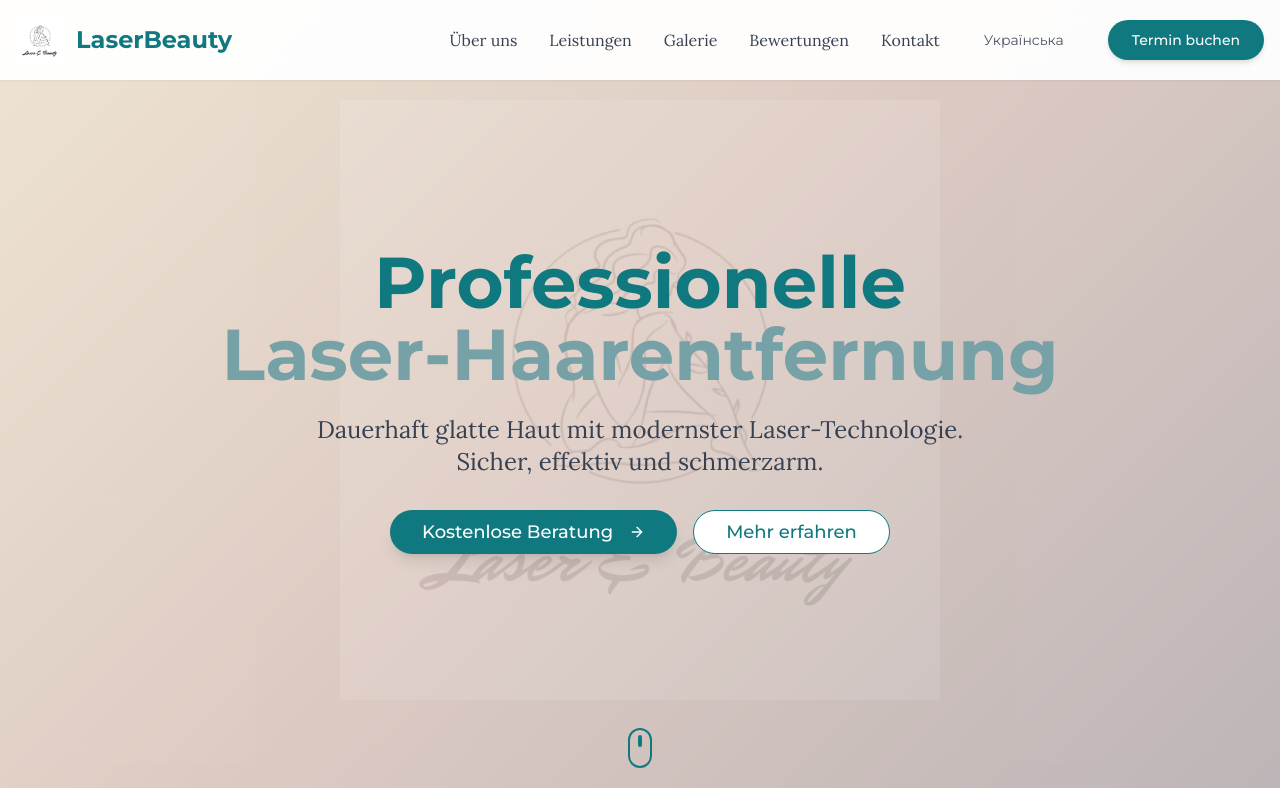
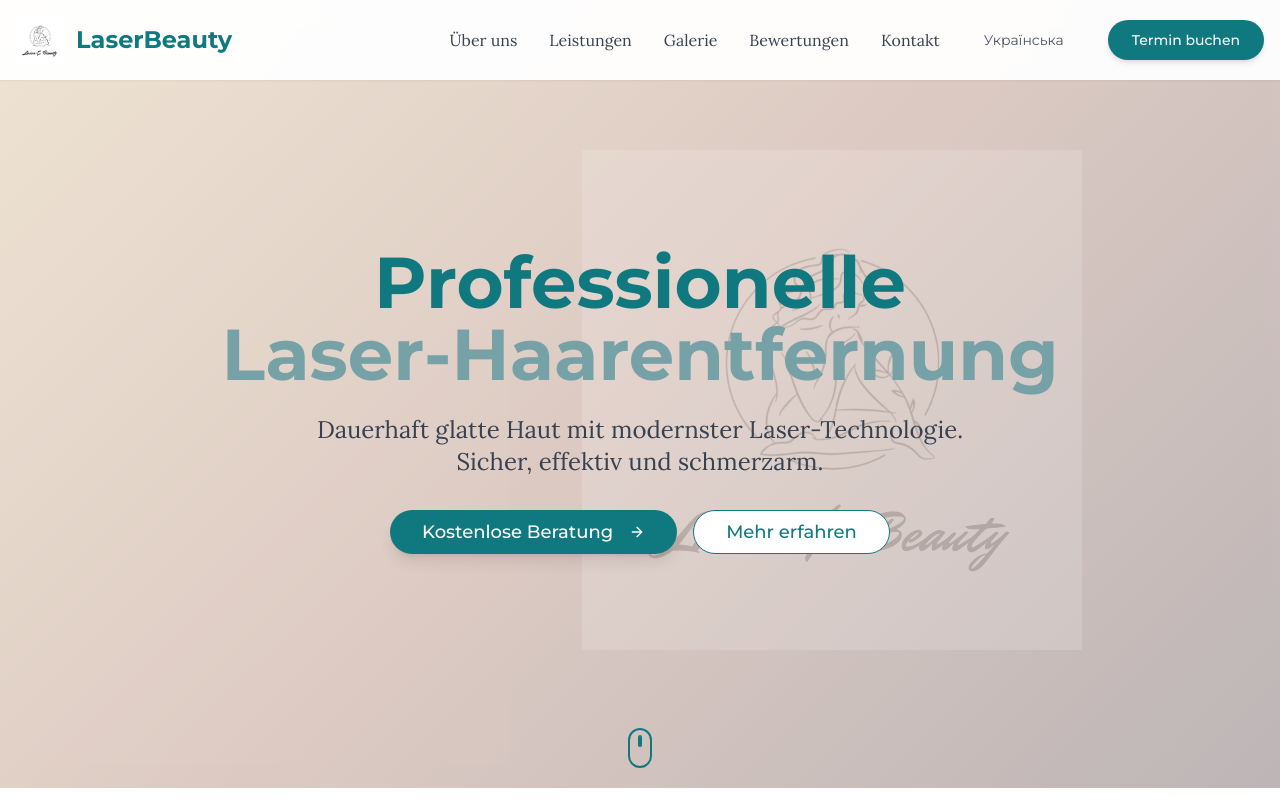
Before and after one commit to pampukhaleo/glow-gentle-clean, a React (Vite) app: page / in a window 1280 px wide. Shown: the top 800 px of the page. Built offline with nearby package versions, Linux system fonts and the light colour scheme.

Commit message:
Adjust hero section logo placement
The text in the hero section is overlapping the logo. This commit adjusts the positioning of the text to prevent overlap and improve visibility.

```diff
--- a/src/components/Hero.tsx
+++ b/src/components/Hero.tsx
@@ -23,13 +23,13 @@ export const Hero = () => {
         }}
       />
 
-      {/* Logo background */}
+      {/* Logo background - shifted to the right */}
       <div className="absolute inset-0 flex items-center justify-center">
         <div
-          className="w-96 h-96 md:w-[600px] md:h-[600px] opacity-10 bg-no-repeat bg-center bg-contain"
+          className="w-96 h-96 md:w-[500px] md:h-[500px] opacity-15 bg-no-repeat bg-center bg-contain transform translate-x-32 md:translate-x-48"
           style={{
             backgroundImage: `url('/lovable-uploads/72c56bed-52df-4016-b3d1-753febbcdc13.png')`,
-            filter: 'grayscale(100%) contrast(120%)',
+            filter: 'grayscale(80%) contrast(110%)',
           }}
         />
       </div>
```
